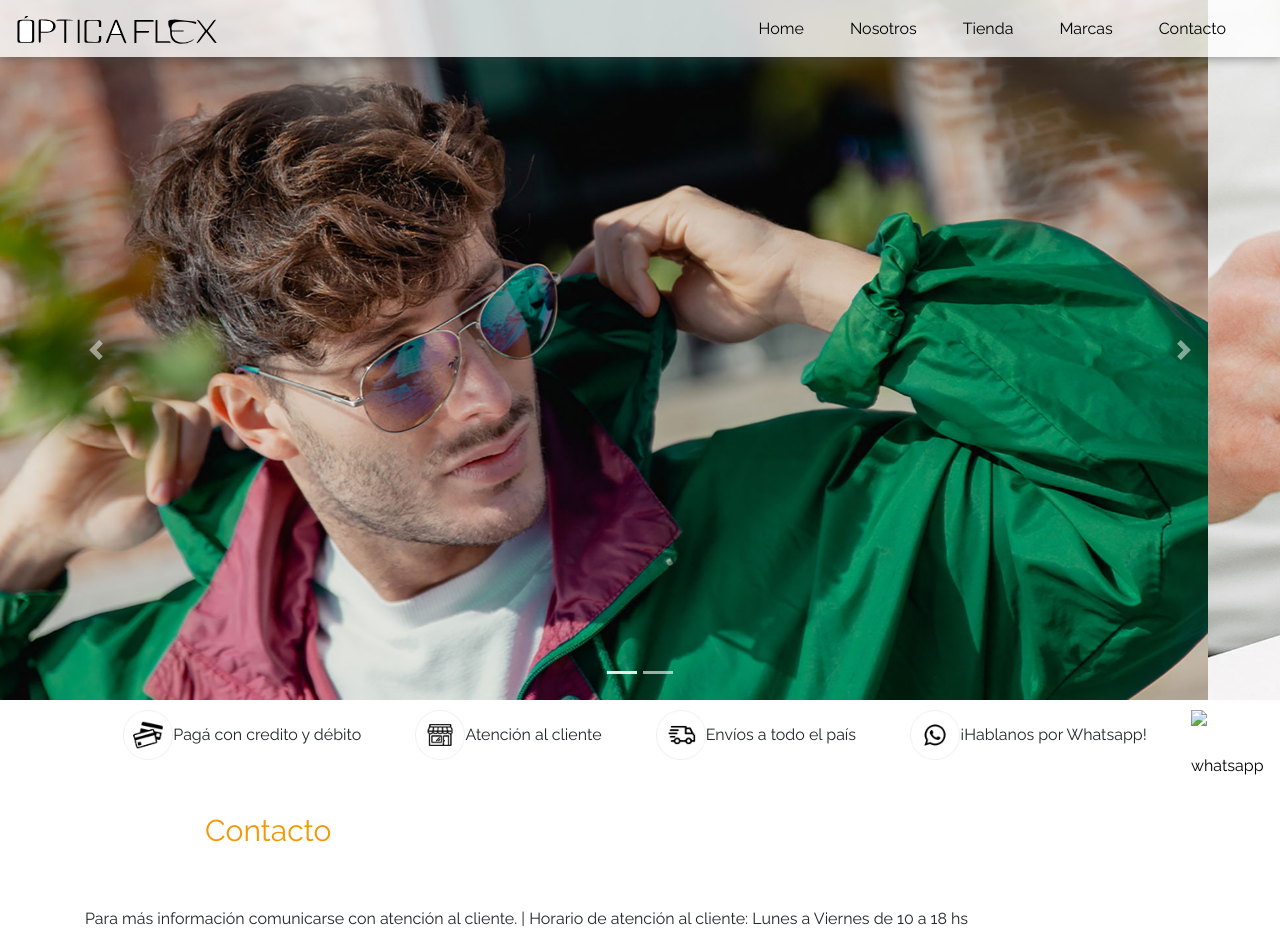
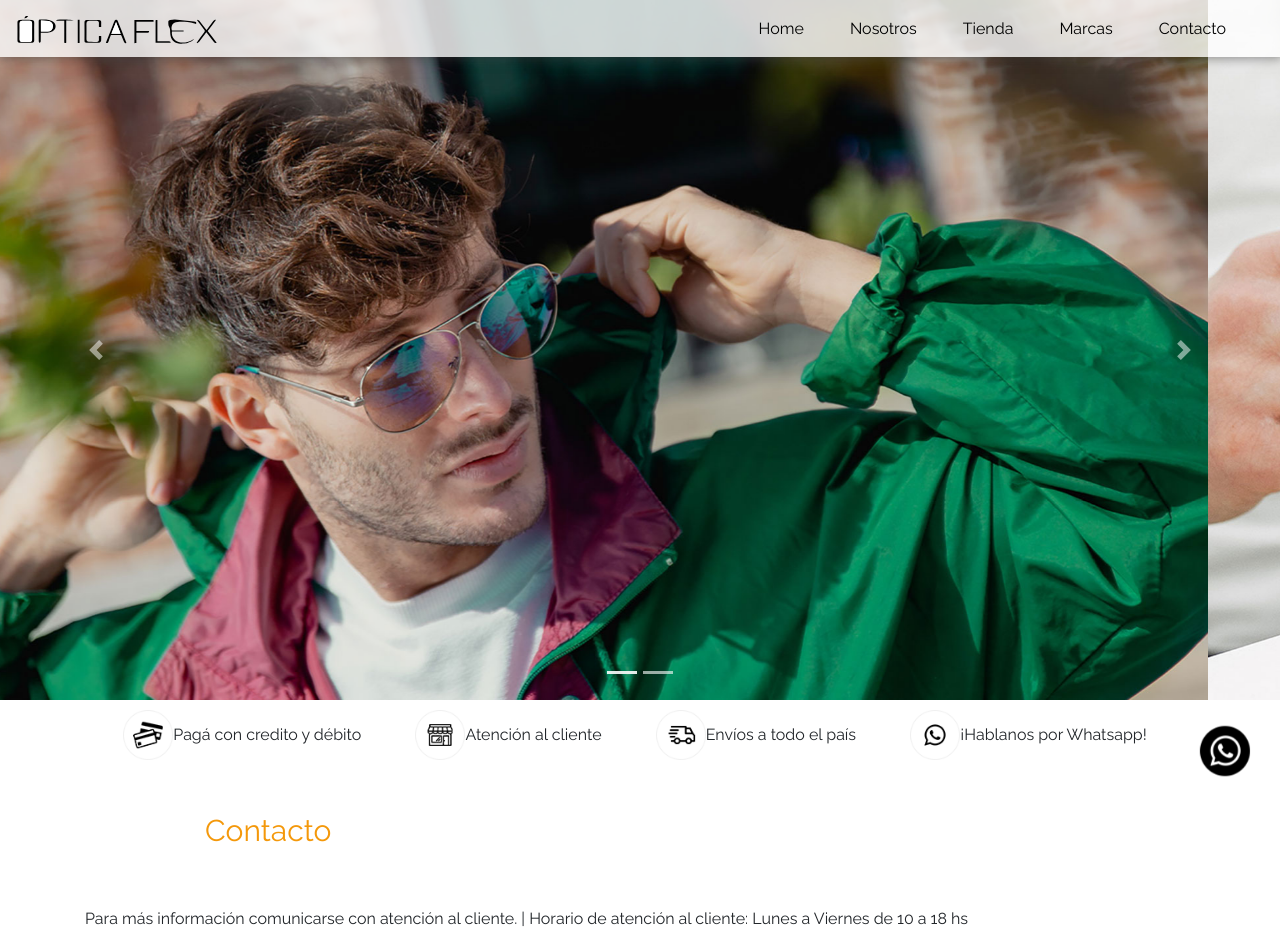
Before and after one commit to Comnicgithub/opticaflex, a website: page pages/contacto.html in a window 1280 px wide. Shown: the top 934 px of the page. Drawn offline with nearby package versions, Linux system fonts and the light colour scheme; the site is published under a folder, as on GitHub Pages, so addresses that start at the root find nothing.

Commit message:
V1.8.1 WP

```diff
--- a/pages/contacto.html
+++ b/pages/contacto.html
@@ -176,7 +176,7 @@
     <!-- FIN MARCAS & SUSCRIPCION -->
     <div class="btn-whatsapp">
         <a href="https://api.whatsapp.com/send?phone=5199999999" target="_blank">
-            <img src="/img/whatsapp.png" alt="whatsapp" width="50px">
+            <img src="../img/whatsapp.png" alt="whatsapp" width="50px">
         </a>
     </div>
 
```
Also changed, not shown: pages/marcas.html (+1 -1 lines), pages/nosotros.html (+1 -1 lines), pages/producto-ejemplo.html (+1 -1 lines), pages/tienda.html (+1 -1 lines).
